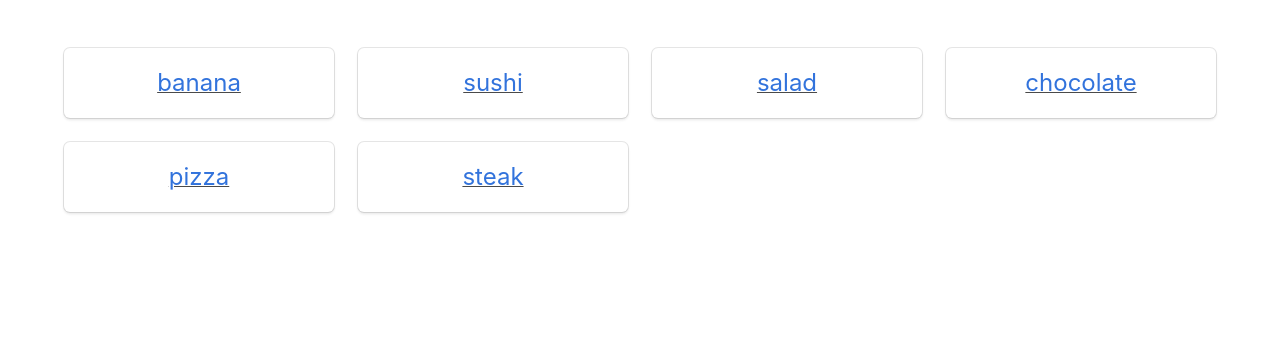
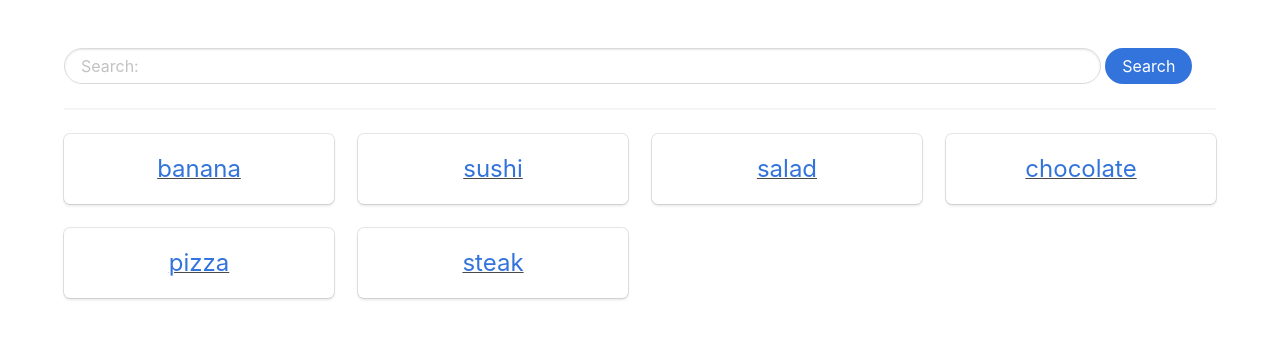
Before and after one commit to nadav-ram/wiki-food, a Flask app: page / in a window 1280 px wide. Shown: the part 52-391 px from the top of the page. Run offline with Flask 2, Linux system fonts and the light colour scheme.

Commit message:
Added search in home page

```diff
--- a/flaskapp/app.py
+++ b/flaskapp/app.py
@@ -20,10 +20,15 @@ def get_views(food, year=None, month=None):
 
 
 # Home page
-@app.route('/home')
-@app.route('/')
+@app.route('/home', methods=['GET', 'POST'])
+@app.route('/', methods=['GET', 'POST'])
 def home():
-    return render_template('home.html', foods=foods)
+    if request.method == 'GET':
+        return render_template('home.html', foods=foods)
+    elif request.method == 'POST':
+        query = str(request.form['query'])
+        search_foods = {view['food'] for view in data if query in view['food']}
+        return render_template('home.html', foods=search_foods, query=query)
 
 
 # Single food page
@@ -45,7 +50,7 @@ def food(food):
         abort(404)
 
 
-# Render map by food
+# Render map file by food
 @app.route('/render_map/<query>')
 @app.route('/render_map/<query>/<year>/<month>/<day>')
 def map(query, year=None, month=None, day=None):
--- a/flaskapp/templates/home.html
+++ b/flaskapp/templates/home.html
@@ -1,5 +1,15 @@
 {% extends 'layout.html' %}
 {% block body %}
+
+<form action="" method="post">
+    <input class="input is-rounded" type="text" placeholder="Search:" name="query" style="width: 90%">
+    <button class="button is-link is-rounded" type="submit">Search</button>
+</form>
+{% if query %}
+<br>
+<h4 class="subtitle">Search: {{query}}</h4>
+{% endif %}
+<hr>
 
 
 <div class="columns is-multiline">
```
